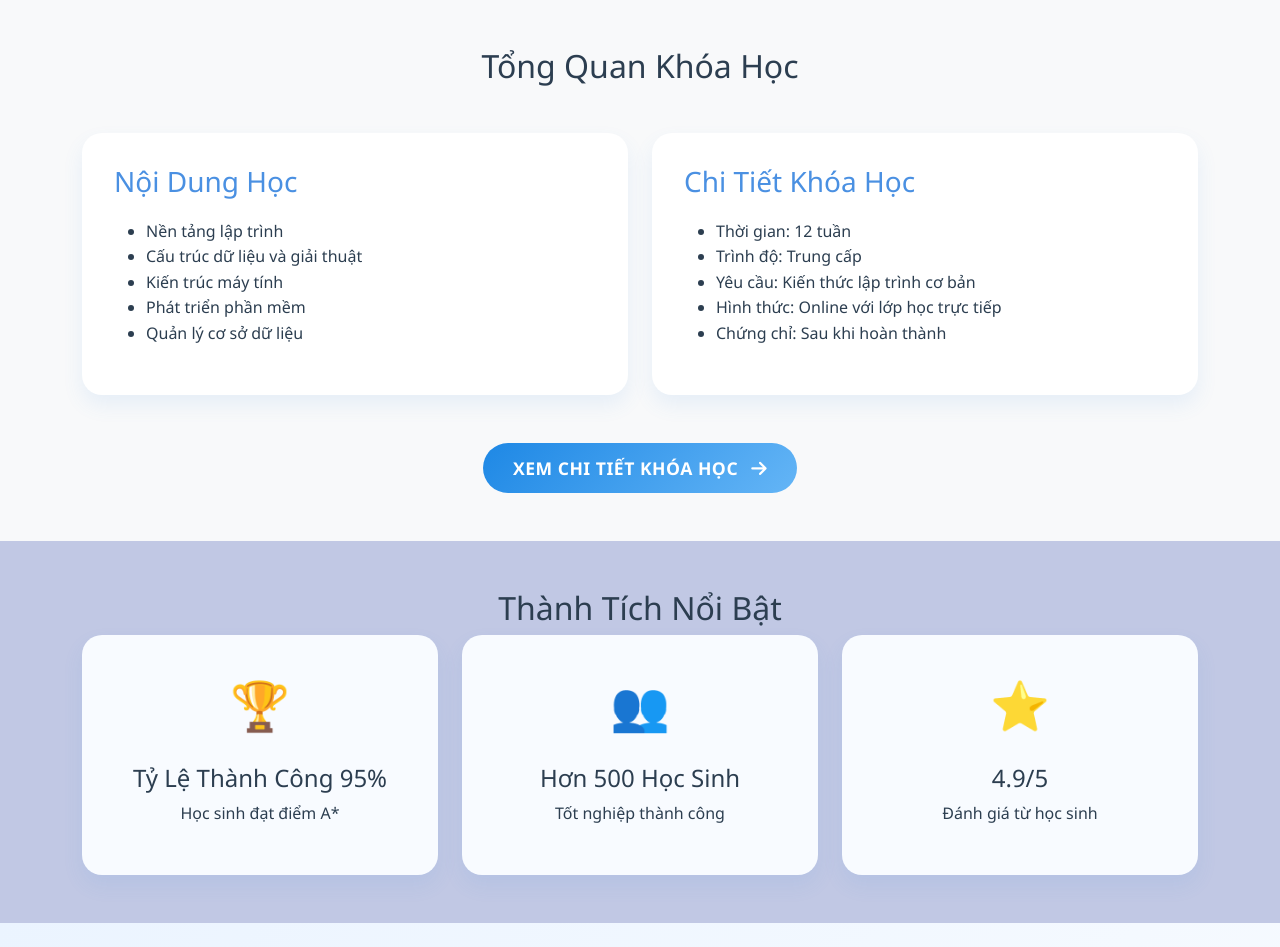
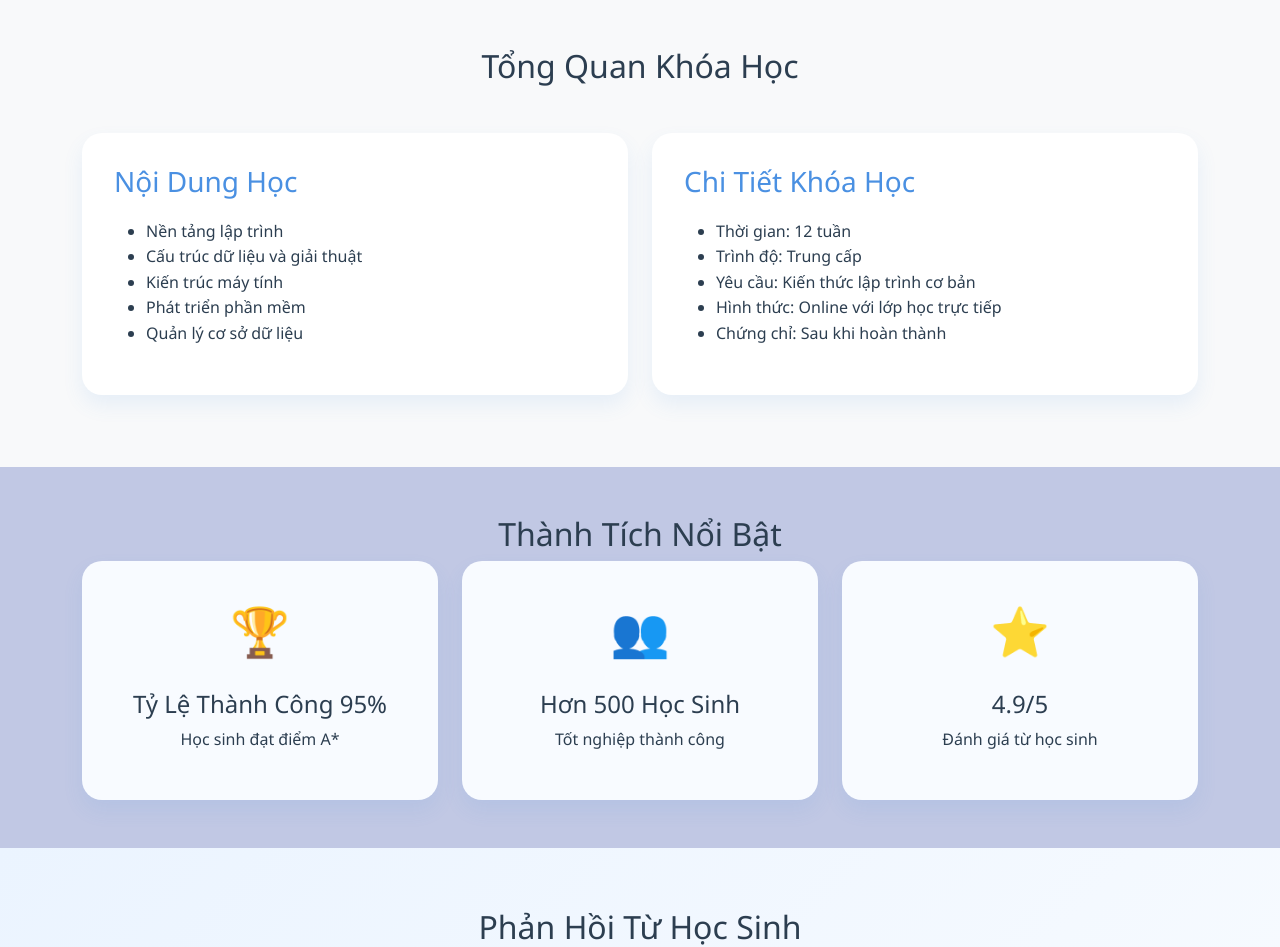
Before and after one commit to LeVanAnh0301/course_landingpage, a Flask app: page / in a window 1280 px wide. Shown: the part 1072-2019 px from the top of the page. Run offline with Flask 2, Linux system fonts and the light colour scheme.

Commit message:
cm navigate course detail

```diff
--- a/templates/index.html
+++ b/templates/index.html
@@ -113,13 +113,13 @@
                     </div>
                 </div>
             </div>
-            <div class="text-center mt-4">
+            <!-- <div class="text-center mt-4">
                 <a href="{{ url_for('course_detail1') }}" class="btn btn-primary btn-lg">
                     <span data-lang="vi">Xem Chi Tiết Khóa Học</span>
                     <span class="d-none" data-lang="en">View Course Details</span>
                     <i class="fas fa-arrow-right ms-2"></i>
                 </a>
-            </div>
+            </div> -->
         </div>
     </section>
 
```
